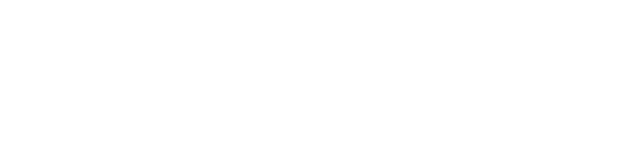
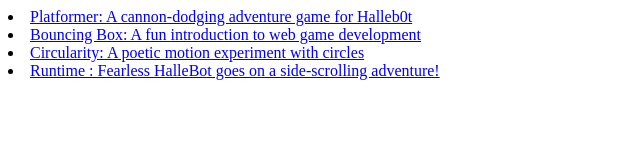
Before and after one commit to alyshadiashirley-web/alyshadiashirley-web.github.io, a plain HTML site: page index.html in a window 1280 px wide. Shown: the whole page, without its empty margins (0-640 px from the left). Drawn offline with Linux system fonts and the light colour scheme.

Commit message:
add links to access projects from homepage

```diff
--- a/index.html
+++ b/index.html
@@ -8,6 +8,18 @@
 <body>
   <!-- All content goes here -->
   <div id="all-contents">
+    <li>
+      <a href="fsd-projects/platformer/">Platformer: A cannon-dodging adventure game for Halleb0t</a>
+    </li>
+    <li>
+      <a href="fsd-projects/bouncing-box/">Bouncing Box: A fun introduction to web game development</a>
+    </li>
+    <li>
+      <a href="fsd-projects/circularity/">Circularity: A poetic motion experiment with circles</a>
+    </li>
+    <li>
+      <a href="fsd-projects/runtime/">Runtime : Fearless HalleBot goes on a side-scrolling adventure!</a>
+    </li>
 
 
   </div>
```
